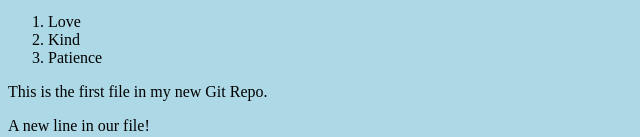
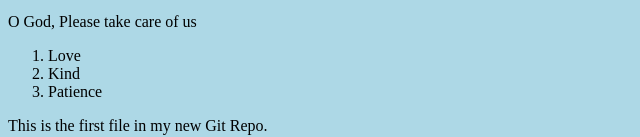
Before and after one commit to nicholasdgreat/hello-nick, a plain HTML site: page index.html in a window 1280 px wide. Shown: the part 189-326 px from the top of the page, without its empty margins (0-640 px from the left). Drawn offline with Linux system fonts and the light colour scheme.

Commit message:
Update index.html with a line

```diff
--- a/index.html
+++ b/index.html
@@ -16,6 +16,7 @@
         <li>Jesus is lord</li>
         <li>Jesus is the king</li>
       </ul>
+      <p>O God, Please take care of us</p>
       <ol>
         <li>Love</li>
         <li>Kind</li>
```
